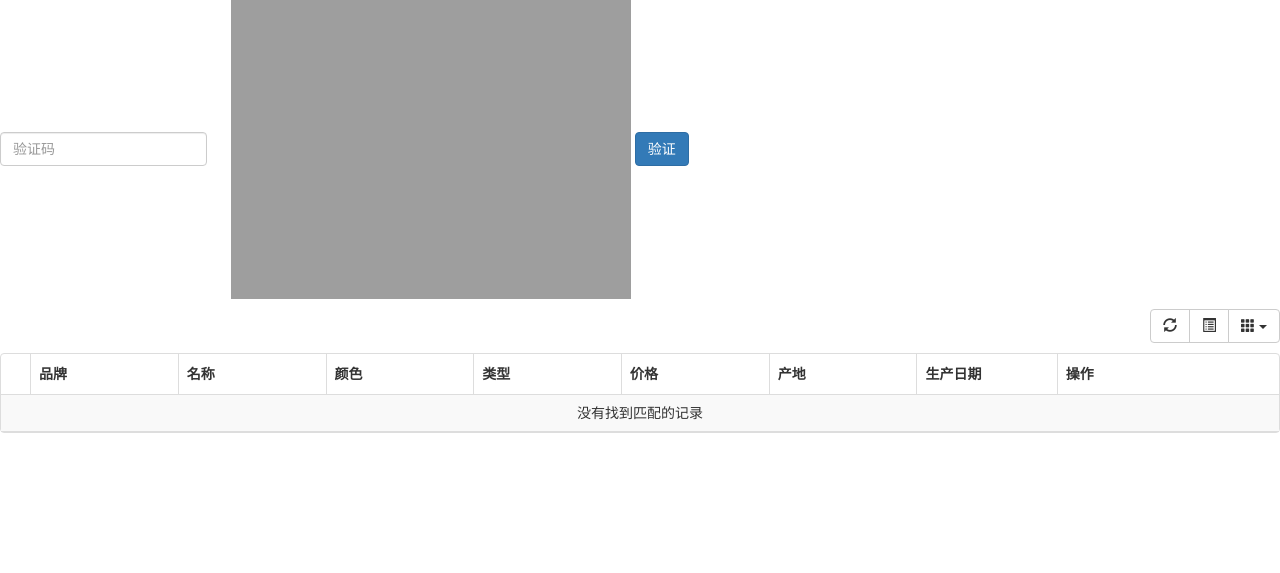
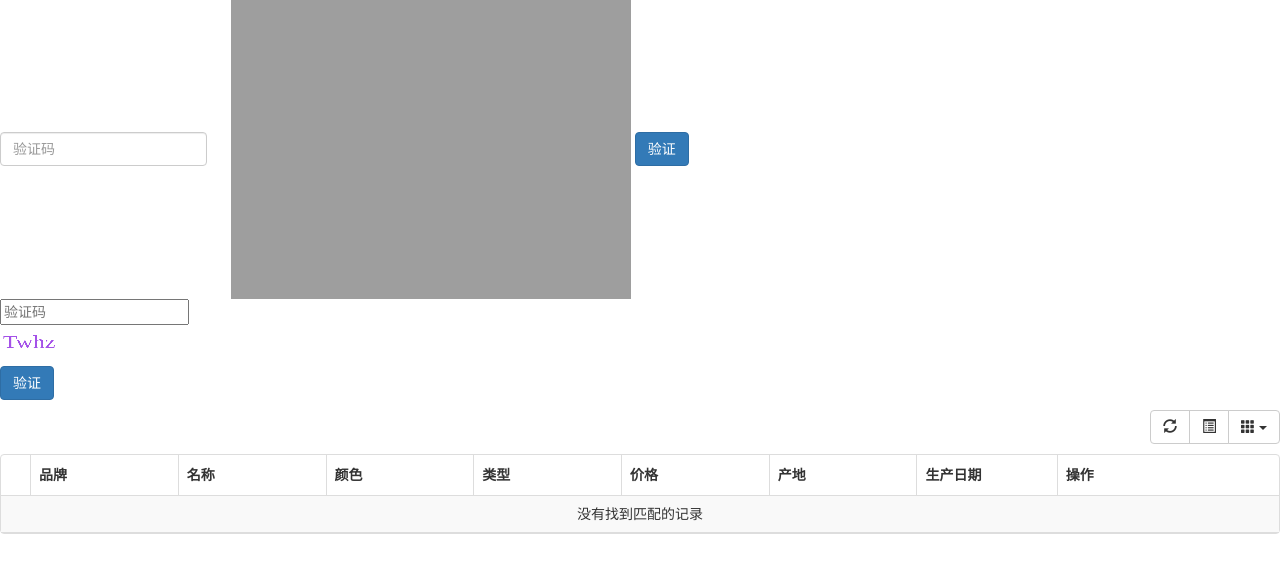
Before and after one commit to gjgih12/vehicle_management1, a Java web app: page /Erro/toNakedCarShow in a window 1280 px wide. Shown: the part 75-648 px from the top of the page. Run offline with Spring Boot 4, a stand-in JSP engine, Linux system fonts and the light colour scheme; some libraries are stand-ins or nearby versions.

Commit message:
js生成验证码方式

```diff
--- a/src/main/resources/application-dev.yml
+++ b/src/main/resources/application-dev.yml
@@ -4,7 +4,7 @@
     driverClassName: com.mysql.cj.jdbc.Driver
     url: jdbc:mysql://localhost:3306/gengcar?allowMultiQueries=true&useUnicode=true&characterEncoding=UTF-8&autoReconnect=true&useSSL=false&serverTimezone=GMT%2B8
     username: root
-    password: ENC(viDKjiz4PpRtkOJp06GhSw==)
+    password: #ENC(viDKjiz4PpRtkOJp06GhSw==)
   jackson:
     time-zone: GMT+8      #时差问题
 
--- a/src/main/resources/templates/naked/NakedCarShow.html
+++ b/src/main/resources/templates/naked/NakedCarShow.html
@@ -16,6 +16,10 @@
     <link type="text/css" rel="stylesheet" href="./js/fileinput/css/fileinput.min.css"/>
     <!--bootstrap时间插件css-->
     <link rel="stylesheet" href="./js/bootstrap/dist/css/bootstrap-datepicker3.css">
+
+    <!--验证码2-->
+    <!--<link href="./index/css/styles.css" rel="stylesheet" type="text/css" />-->
+    <!--<link href="./index/css/demo.css" rel="stylesheet" type="text/css" />-->
 
 
     <!-- 引入jquery -->
@@ -45,6 +49,26 @@
     <!--时间插件语言-->
     <script src="./js/bootstrap/dist/locales/bootstrap-datepicker.zh-CN.min.js"></script>
 
+    <!--验证码2-->
+    <script type="text/javascript" src="./index/js/Treatment.js"></script>
+
+    <style>
+        .J_codeimg
+        {
+            width: 85px;
+            height: 36px;
+            padding: 3px;
+            z-index: 0;
+            color: #ff594f;
+        }
+        body .login .validation {
+            position: absolute;
+            z-index: 1;
+            right: 10px;
+            top: 14px;
+            opacity: 0;
+        }
+    </style>
 
 </head>
 <body>
@@ -81,6 +105,17 @@
         <!-- 验证码 显示 -->
         <img onclick="getvCode()" id="verifyimg" style="margin-left: 20px;"/>
         <button type="button" class="btn btn-primary" onclick="proving()">验证</button>
+    </div>
+</form>
+<form>
+    <div>
+        <input name="code" placeholder='验证码' maxlength="4" type='text' /><!--name="ValidateNum" autocomplete="off"-->
+        <!-- 验证码2 显示 -->
+        <div class='validation' style="opacity: 1; right: -5px;top: -3px;">
+            <canvas class="J_codeimg" id="myCanvas" onclick="Code();">对不起，您的浏览器不支持canvas，请下载最新版浏览器!</canvas>
+        </div>
+        <button type="button" class="btn btn-primary" onclick="proving2()">验证</button>
+
     </div>
 </form>
 
@@ -173,6 +208,7 @@
         NakedTable();
         myDate();
         getvCode();
+        Code();
     })
 
 
@@ -457,7 +493,37 @@
         return url;
     }
 
+    var canGetCookie = 0;//是否支持存储Cookie 0 不支持 1 支持
+    var CodeVal = 0;
+    function Code() {
+        if (canGetCookie == 1) {
+            createCode("AdminCode");
+            var AdminCode = getCookieValue("AdminCode");
+            showCheck(AdminCode);
+        } else {
+            showCheck(createCode(""));
+        }
+    }
+    function showCheck(a) {
+        CodeVal = a;
+        var c = document.getElementById("myCanvas");
+        var ctx = c.getContext("2d");
+        ctx.clearRect(0, 0, 1000, 1000);
+        ctx.font = "90px 'Hiragino Sans GB'";
+        ctx.fillStyle = "#a451e8";
+        ctx.fillText(a, 0, 100);
+    }
 
+
+    proving2 = function(){
+        var code = $('input[name="code"]').val();
+        var JsonData = { code: code };
+        if(JsonData.code.toUpperCase() == CodeVal.toUpperCase()){
+            alert("输出正确");
+        }else{
+            alert("输入错误");
+        }
+    }
 
     //用js实现的弹框
     /*dialogNaked = function (HTMLurl, submitUrl, title, dataId) {
```
